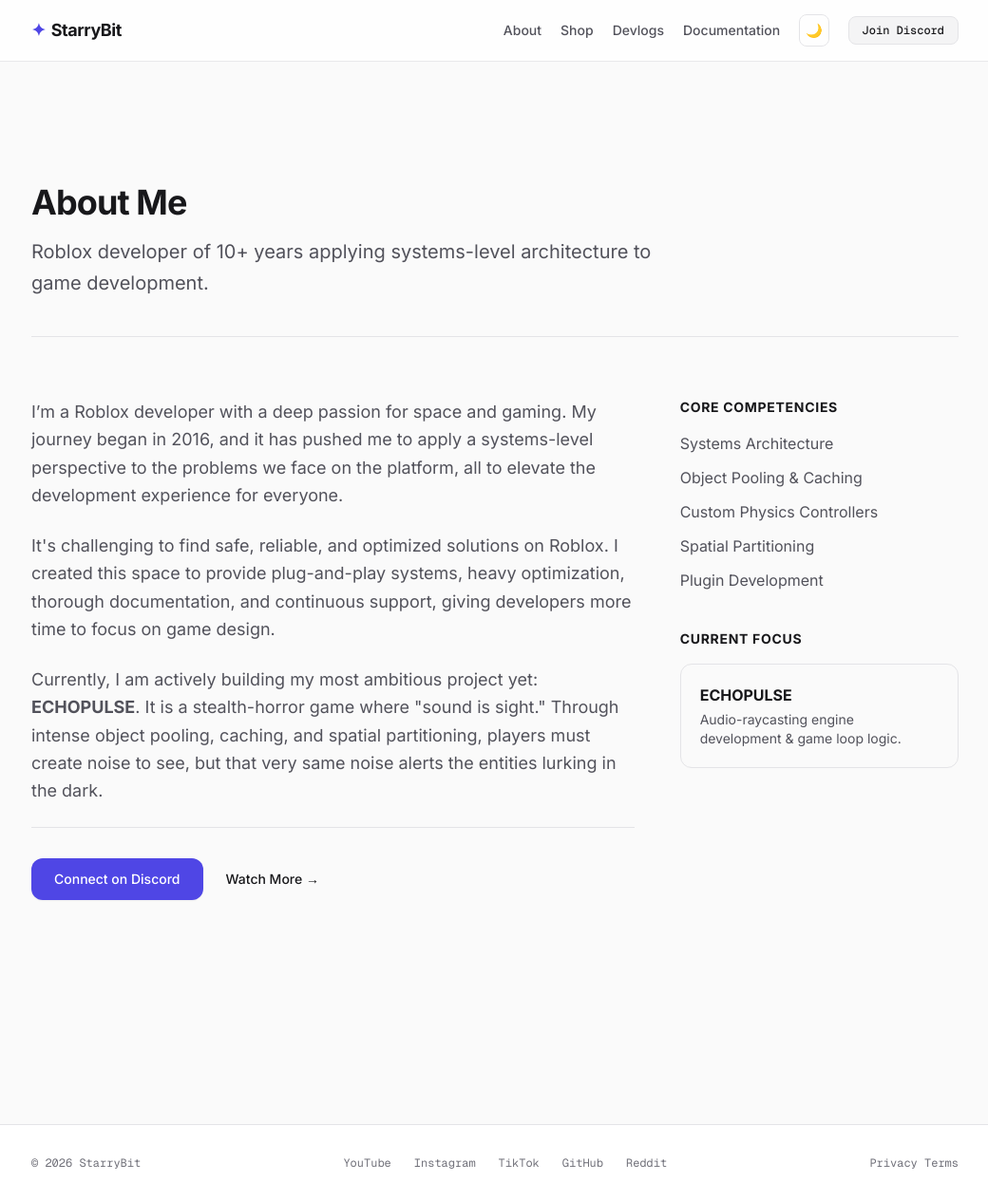
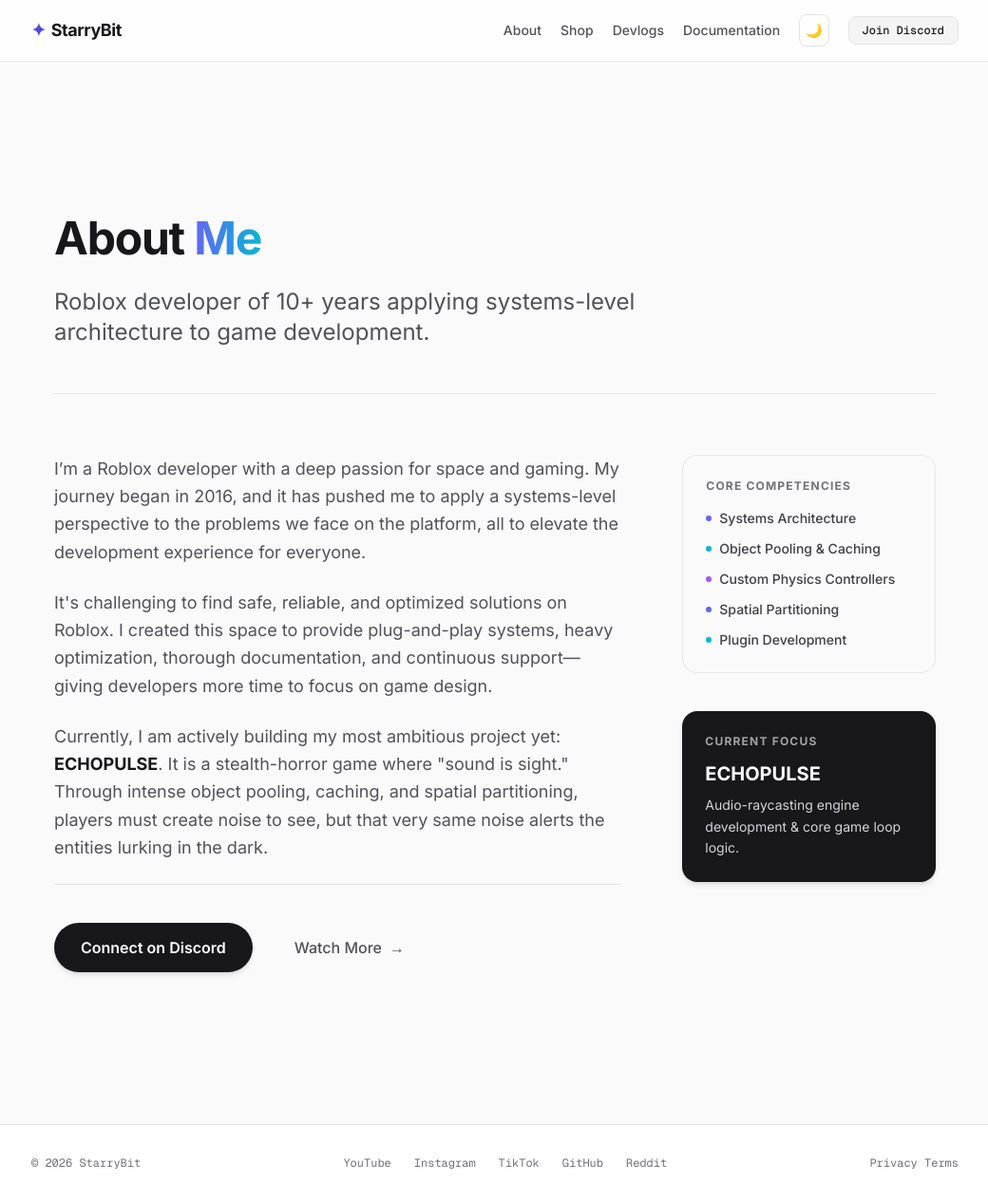
Before and after one commit to StarryBit/starrybit.github.io, a Jekyll site: the page built from about/index.html, in a window 1280 px wide and 1265 px high. Shown: the whole window at 95% size, without its empty margins (119-1159 px from the left). Built offline with Jekyll 4.4.1, drawn with Linux system fonts in a browser that asks for light colours; nearby versions of some CDN libraries.

Commit message:
Update index.html

```diff
--- a/about/index.html
+++ b/about/index.html
@@ -4,59 +4,68 @@ title: About | StarryBit
 description: Learn more about StarryBit, a Roblox developer focused on scalable architecture and immersive games.
 ---
 
-<div class="max-w-5xl mx-auto py-12">
-    <!-- Page Header -->
-    <header class="mb-16 border-b border-zinc-200 dark:border-zinc-800/60 pb-10">
-        <h1 class="text-4xl font-extrabold tracking-tight mb-4 text-zinc-900 dark:text-white">About Me</h1>
-        <p class="text-xl text-zinc-600 dark:text-zinc-400 max-w-2xl leading-relaxed">
+<div class="max-w-5xl mx-auto px-6 py-20">
+    <header class="mb-16 border-b border-zinc-200 dark:border-zinc-800/60 pb-12">
+        <h1 class="text-5xl font-black tracking-tight mb-6 text-zinc-900 dark:text-white leading-[1.1]">
+            About <span class="text-transparent bg-clip-text bg-gradient-to-r from-indigo-500 to-cyan-500">Me</span>
+        </h1>
+        <p class="text-xl md:text-2xl text-zinc-600 dark:text-zinc-400 max-w-2xl leading-relaxed">
             Roblox developer of 10+ years applying systems-level architecture to game development.
         </p>
     </header>
 
-    <div class="grid md:grid-cols-3 gap-12">
-        <!-- Main Bio (Takes up 2/3 of the space) -->
+    <div class="grid md:grid-cols-3 gap-16">
         <section class="md:col-span-2 space-y-6 text-lg text-zinc-600 dark:text-zinc-400 leading-relaxed">
             <p>
                 I’m a Roblox developer with a deep passion for space and gaming. My journey began in 2016, and it has pushed me to apply a systems-level perspective to the problems we face on the platform, all to elevate the development experience for everyone.
             </p>
 
             <p>
-                It's challenging to find safe, reliable, and optimized solutions on Roblox. I created this space to provide plug-and-play systems, heavy optimization, thorough documentation, and continuous support, giving developers more time to focus on game design.
+                It's challenging to find safe, reliable, and optimized solutions on Roblox. I created this space to provide plug-and-play systems, heavy optimization, thorough documentation, and continuous support—giving developers more time to focus on game design.
             </p>
 
             <p>
-                Currently, I am actively building my most ambitious project yet: <strong>ECHOPULSE</strong>. It is a stealth-horror game where "sound is sight." Through intense object pooling, caching, and spatial partitioning, players must create noise to see, but that very same noise alerts the entities lurking in the dark.
+                Currently, I am actively building my most ambitious project yet: <strong class="text-zinc-900 dark:text-white font-bold">ECHOPULSE</strong>. It is a stealth-horror game where "sound is sight." Through intense object pooling, caching, and spatial partitioning, players must create noise to see, but that very same noise alerts the entities lurking in the dark.
             </p>
 
-            <div class="pt-8 mt-8 flex flex-wrap gap-6 border-t border-zinc-200 dark:border-zinc-800/60">
-                <a href="https://discord.gg/5j7Tgez3nm" class="bg-indigo-600 hover:bg-indigo-500 text-white font-medium px-6 py-3 rounded-xl transition-all shadow-sm text-sm">
+            <div class="pt-10 mt-10 flex flex-wrap items-center gap-5 border-t border-zinc-200 dark:border-zinc-800/60">
+                <a href="https://discord.gg/5j7Tgez3nm" target="_blank" class="bg-zinc-900 dark:bg-white text-white dark:text-zinc-900 font-semibold px-7 py-3.5 rounded-full transition-transform hover:scale-105 shadow-md text-base">
                     Connect on Discord
                 </a>
-                <a href="https://youtube.com/@StarryBit" class="flex items-center gap-2 text-sm font-medium text-zinc-900 dark:text-white hover:text-indigo-600 dark:hover:text-indigo-400 transition-colors">
-                    Watch More &rarr;
+                <a href="https://youtube.com/@StarryBit" target="_blank" class="text-zinc-600 hover:text-zinc-900 dark:text-zinc-400 dark:hover:text-white font-medium px-6 py-3.5 transition-colors text-base flex items-center gap-2">
+                    Watch More <span aria-hidden="true">&rarr;</span>
                 </a>
             </div>
         </section>
 
-        <!-- Sidebar / Skills (Takes up 1/3) -->
         <aside class="space-y-10">
-            <div>
-                <h3 class="text-sm font-bold uppercase tracking-wider text-zinc-900 dark:text-white mb-4">Core Competencies</h3>
-                <ul class="space-y-3 text-zinc-600 dark:text-zinc-400">
-                    <li>Systems Architecture</li>
-                    <li>Object Pooling & Caching</li>
-                    <li>Custom Physics Controllers</li>
-                    <li>Spatial Partitioning</li>
-                    <li>Plugin Development</li>
+            <div class="p-6 rounded-2xl bg-zinc-50 border border-zinc-200/80 dark:bg-zinc-900/50 dark:border-zinc-800/80">
+                <h3 class="text-xs font-bold uppercase tracking-widest text-zinc-500 dark:text-zinc-400 mb-4">Core Competencies</h3>
+                <ul class="space-y-3 text-zinc-700 dark:text-zinc-300 font-medium text-sm">
+                    <li class="flex items-center gap-2">
+                        <span class="w-1.5 h-1.5 rounded-full bg-indigo-500"></span> Systems Architecture
+                    </li>
+                    <li class="flex items-center gap-2">
+                        <span class="w-1.5 h-1.5 rounded-full bg-cyan-500"></span> Object Pooling & Caching
+                    </li>
+                    <li class="flex items-center gap-2">
+                        <span class="w-1.5 h-1.5 rounded-full bg-purple-500"></span> Custom Physics Controllers
+                    </li>
+                    <li class="flex items-center gap-2">
+                        <span class="w-1.5 h-1.5 rounded-full bg-indigo-500"></span> Spatial Partitioning
+                    </li>
+                    <li class="flex items-center gap-2">
+                        <span class="w-1.5 h-1.5 rounded-full bg-cyan-500"></span> Plugin Development
+                    </li>
                 </ul>
             </div>
 
-            <div>
-                <h3 class="text-sm font-bold uppercase tracking-wider text-zinc-900 dark:text-white mb-4">Current Focus</h3>
-                <div class="p-5 rounded-xl bg-zinc-50 border border-zinc-200 dark:bg-zinc-900/50 dark:border-zinc-800">
-                    <h4 class="font-bold text-zinc-900 dark:text-white mb-1">ECHOPULSE</h4>
-                    <p class="text-sm text-zinc-600 dark:text-zinc-400">Audio-raycasting engine development & game loop logic.</p>
-                </div>
+            <div class="p-6 rounded-2xl bg-zinc-900 dark:bg-white text-white dark:text-zinc-900 shadow-md">
+                <h3 class="text-xs font-bold uppercase tracking-widest text-zinc-400 dark:text-zinc-500 mb-3">Current Focus</h3>
+                <h4 class="font-black text-xl mb-2">ECHOPULSE</h4>
+                <p class="text-sm text-zinc-300 dark:text-zinc-600 leading-relaxed">
+                    Audio-raycasting engine development & core game loop logic.
+                </p>
             </div>
         </aside>
     </div>
```
